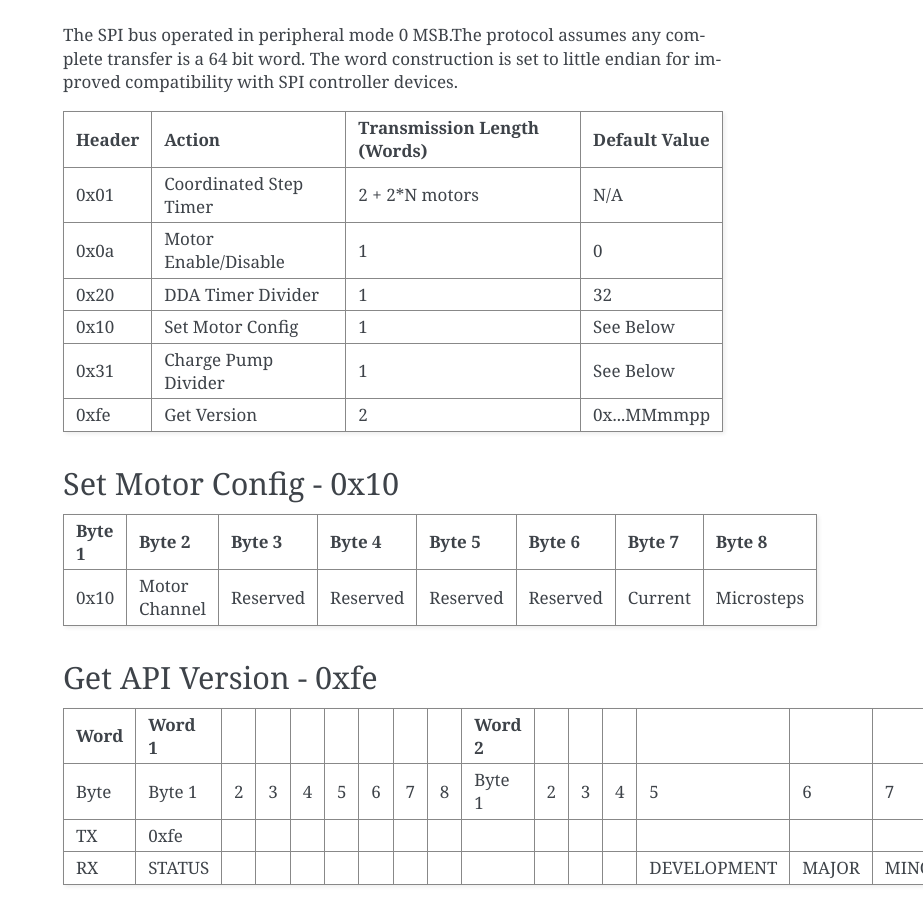
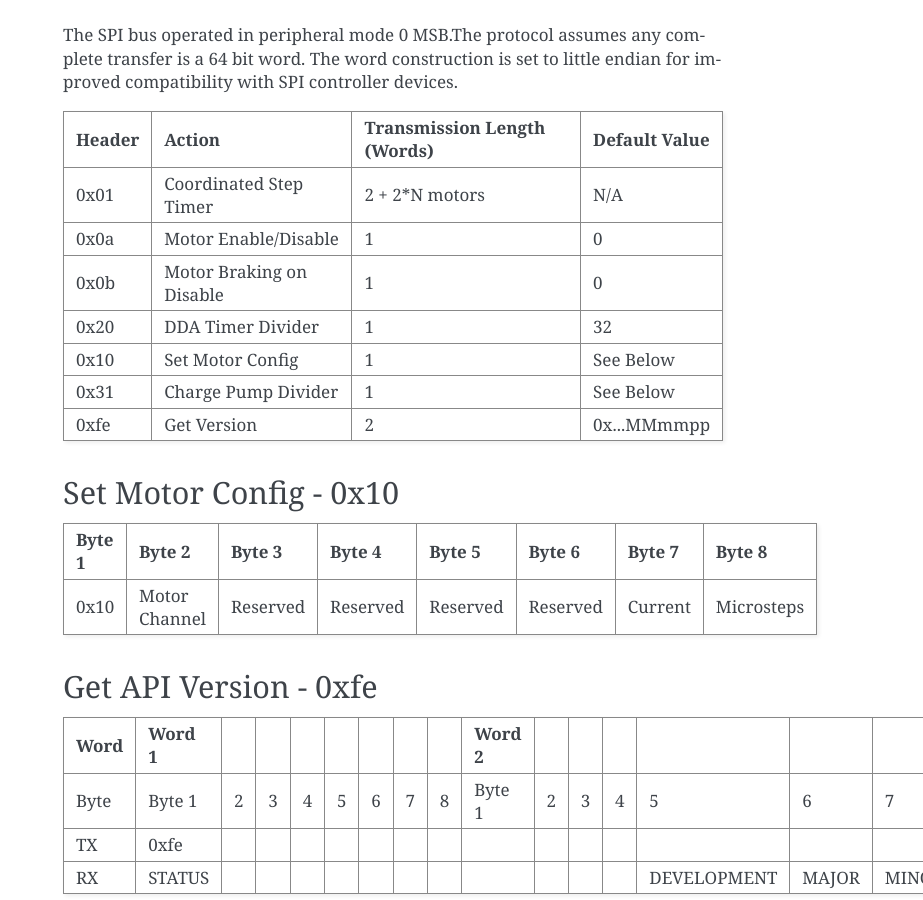
Before and after one commit to RAPcores/rapcores, a Sphinx documentation site: the page built from docs/spi_spec.md, in a window 1280 px wide and 900 px high, scrolled down 585 px. Shown: the whole window, without its empty margins (357-1280 px from the left). Built offline with Sphinx 7.4.7, drawn with Linux system fonts in a browser that asks for light colours.

Commit message:
[docs] add braking config to protocol table

```diff
--- a/docs/spi_spec.md
+++ b/docs/spi_spec.md
@@ -27,6 +27,7 @@ SPI controller devices.
 |-----------------------|-------------------------|-----------------------------|---------------|
 | 0x01                  | Coordinated Step Timer  | 2 + 2*N motors              | N/A           |
 | 0x0a                  | Motor Enable/Disable    | 1                           | 0             |
+| 0x0b                  | Motor Braking on Disable| 1                           | 0             |
 | 0x20                  | DDA Timer Divider       | 1                           | 32            |
 | 0x10                  | Set Motor Config        | 1                           | See Below     |
 | 0x31                  | Charge Pump Divider     | 1                           | See Below     |
```
